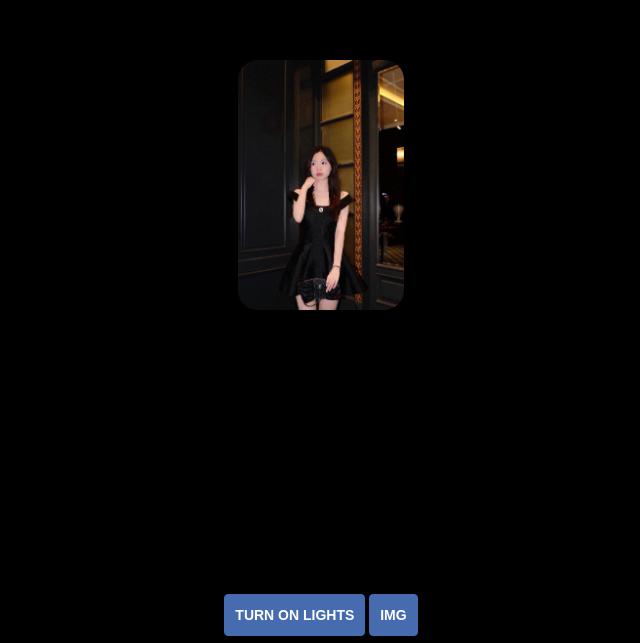
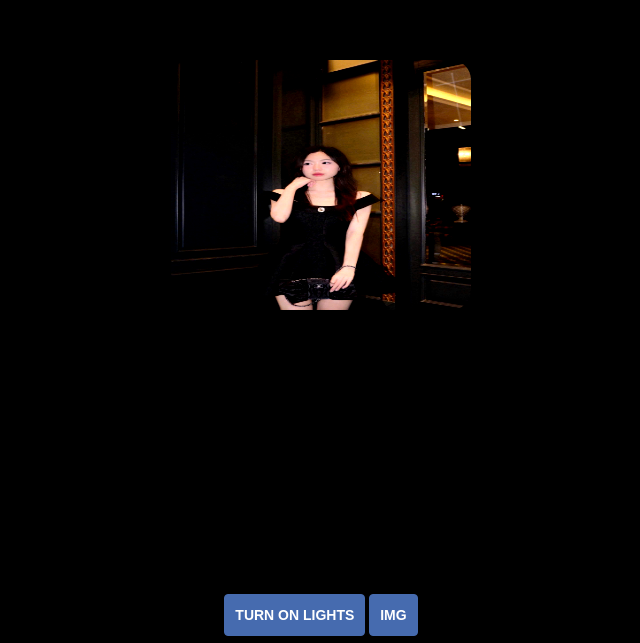
Before and after one commit to Chaun09/HPBD, a plain HTML site: page index.html in a window 1280 px wide. Shown: the part 157-800 px from the top of the page, without its empty margins (319-959 px from the left). Drawn offline with Linux system fonts and the light colour scheme.

Commit message:
Update index.html

```diff
--- a/index.html
+++ b/index.html
@@ -98,7 +98,10 @@
 
         </div>
         <div class="col-md-12 text-center">
-            <img src="imgs/linhgg.png.jpg" height="250px" onpause="1" id="1" style="border-radius: 20px;" class="bannar1">
+            <img src="imgs/linhgg.png.jpg" height="250px" onpause="1" id="1" style="border-radius: 20px;
+    filter: contrast(1.2) brightness(1.1);
+    width: 300px;
+  " class="bannar1">
 
 
         </div>
```
